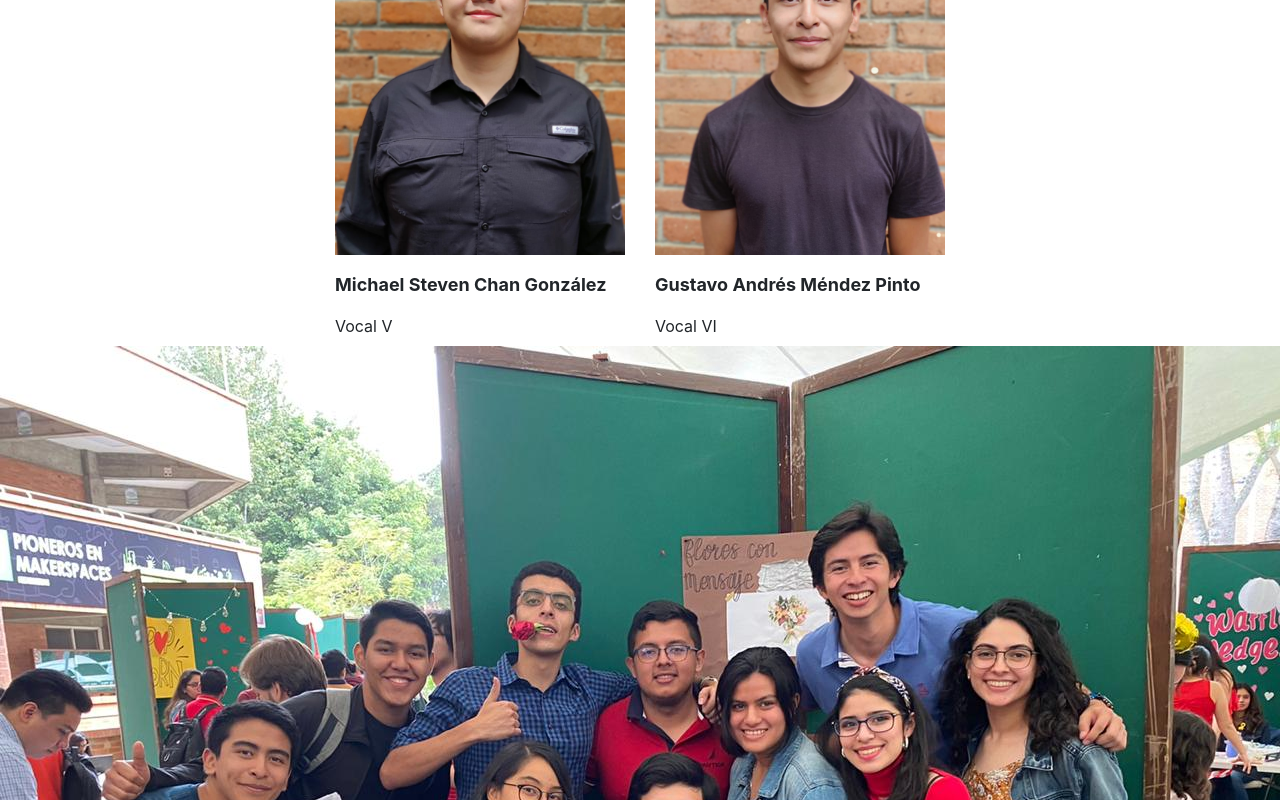
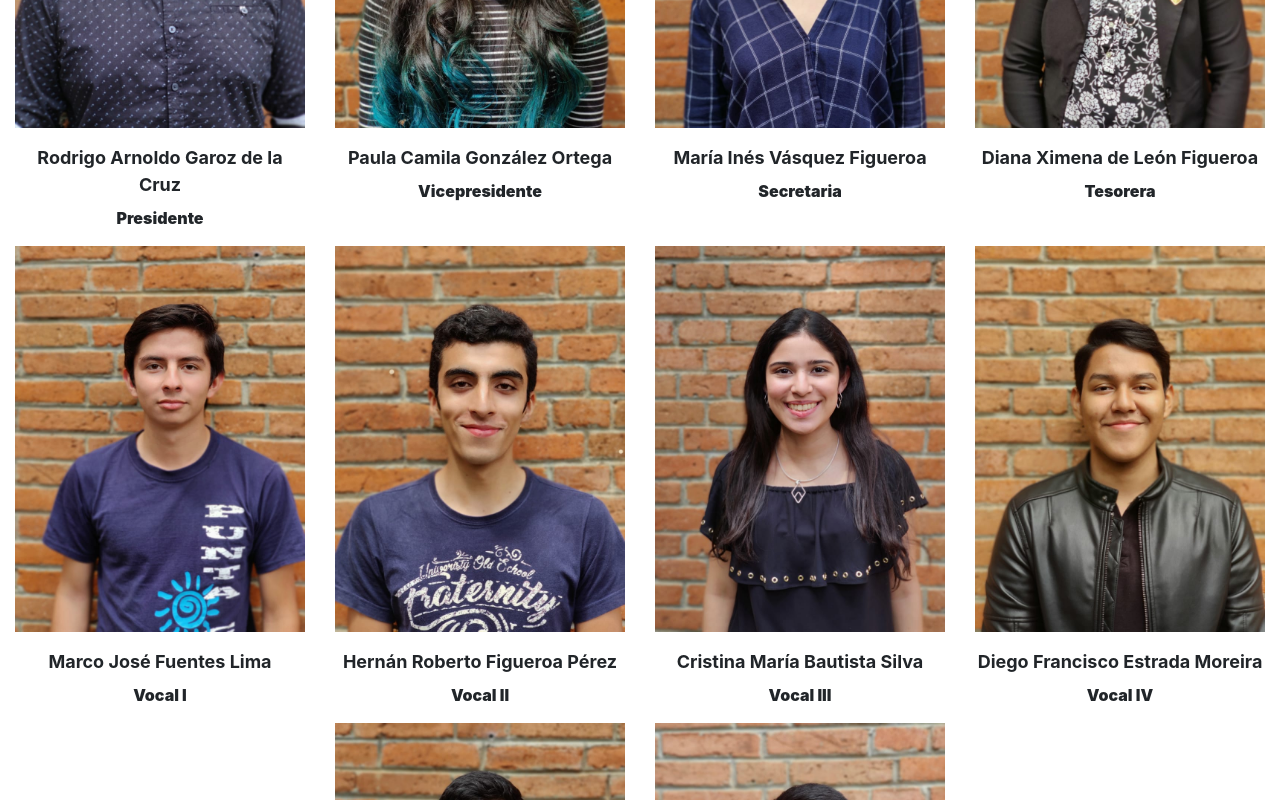
Before and after one commit to aeccuvg2020/aeccuvg2020.github.io, a React (Create React App) app in the folder aecc/: page / in a window 1280 px wide. Shown: the part 1300-2100 px from the top of the page. Built offline with nearby package versions, Linux system fonts and the light colour scheme.

Commit message:
correcciones en carousel y team section

```diff
--- a/aecc/src/App.js
+++ b/aecc/src/App.js
@@ -9,8 +9,8 @@ class App extends Component {
     return (
       <div className="App">
         <Header resumeData={resumeData}/>
+        <Carousel/>
         <Team/>
-        <Carousel/>
       </div>
     );
   }
--- a/aecc/src/components/Carousel/index.js
+++ b/aecc/src/components/Carousel/index.js
@@ -7,7 +7,7 @@ export default class Home extends Component {
     return (
       <section>
           <div className="carouselBackground">
-                <Carousel interval={2000} keyboard={false} slide={false} fade={false}>
+                <Carousel interval={1500} keyboard={false} slide={false} fade={false}>
                     <Carousel.Item className="carouselBackgroundItem">
                         <img
                             className="d-block w-100"
--- a/aecc/src/components/Carousel/styles.css
+++ b/aecc/src/components/Carousel/styles.css
@@ -1,7 +1,7 @@
 .carouselBackground {
-    height: 100vh;
+    height: 100%;
     width: 100%;
-    position: absolute !important;
+    /*position: absolute !important;*/
 }
 
 .carouselBackgroundItem{
--- a/aecc/src/components/Team/index.js
+++ b/aecc/src/components/Team/index.js
@@ -14,30 +14,30 @@ export default class Team extends Component {
                 <div className = "row d-flex justify-content-center flex-wrap">
                     <div className = "col-md-3  col-sm">
                         <img src={"images/team/Garoz.jpg"} className="img-fluid" alt="Presidente"/>
-                        <div style={{display: 'flex', flexDirection:"column"}}>
+                        <div style={{display: 'flex', flexDirection:"column", textAlign: 'center'}}>
                             <label className="lblName">Rodrigo Arnoldo Garoz de la Cruz</label>
-                            <label>Presidente</label>
+                            <label className="lbl">Presidente</label>
                         </div>
                     </div>
                     <div className = "col-md-3  col-sm">
                         <img src={"images/team/Camila.jpg"} className="img-fluid" alt="Vicepresidente"/>
-                        <div style={{display: 'flex', flexDirection:"column"}}>
+                        <div style={{display: 'flex', flexDirection:"column", textAlign: 'center'}}>
                             <label className="lblName">Paula Camila González Ortega</label>
-                            <label>Vicepresidente</label>
+                            <label className="lbl">Vicepresidente</label>
                         </div>
                     </div>
                     <div className = "col-md-3  col-sm">
                         <img src={"images/team/MariaInes.jpg"} className="img-fluid" alt="Secretaria"/>
-                        <div style={{display: 'flex', flexDirection:"column"}}>
+                        <div style={{display: 'flex', flexDirection:"column", textAlign: 'center'}}>
                             <label className="lblName">María Inés Vásquez Figueroa</label>
-                            <label>Secretaria</label>
+                            <label className="lbl">Secretaria</label>
                         </div>
                     </div>
                     <div className = "col-md-3  col-sm">
                         <img src={"images/team/Diana.jpg"} className="img-fluid" alt="Tesorera"/>
-                        <div style={{display: 'flex', flexDirection:"column"}}>
+                        <div style={{display: 'flex', flexDirection:"column", textAlign: 'center'}}>
                             <label className="lblName">Diana Ximena de León Figueroa</label>
-                            <label>Tesorera</label>
+                            <label className="lbl">Tesorera</label>
                         </div>
                     </div>
                 </div>
@@ -46,30 +46,30 @@ export default class Team extends Component {
                 <div className = "row d-flex justify-content-center flex-wrap ">
                     <div className = "col-md-3  col-sm">
                         <img src={"images/team/Marco.jpg"} className="img-fluid" alt="Vocal I"/>
-                        <div style={{display: 'flex', flexDirection:"column"}}>
+                        <div style={{display: 'flex', flexDirection:"column", textAlign: 'center'}}>
                             <label className="lblName">Marco José Fuentes Lima</label>
-                            <label>Vocal I</label>
+                            <label className="lbl">Vocal I</label>
                         </div>
                     </div>
                     <div className = "col-md-3  col-sm">
                         <img src={"images/team/Roberto.jpg"} className="img-fluid" alt="Vocal II"/>
-                        <div style={{display: 'flex', flexDirection:"column"}}>
+                        <div style={{display: 'flex', flexDirection:"column", textAlign: 'center'}}>
                             <label className="lblName">Hernán Roberto Figueroa Pérez</label>
-                            <label>Vocal II</label>
+                            <label className="lbl">Vocal II</label>
                         </div>
                     </div>
                     <div className = "col-md-3  col-sm">
                         <img src={"images/team/Cristina.jpg"} className="img-fluid" alt="Vocal III"/>
-                        <div style={{display: 'flex', flexDirection:"column"}}>
+                        <div style={{display: 'flex', flexDirection:"column", textAlign: 'center'}}>
                             <label className="lblName">Cristina María Bautista Silva</label>
-                            <label>Vocal III</label>
+                            <label className="lbl">Vocal III</label>
                         </div>
                     </div>
                     <div className = "col-md-3  col-sm">
                         <img src={"images/team/Diego.jpg"} className="img-fluid" alt="Vocal IV"/>
-                        <div style={{display: 'flex', flexDirection:"column"}}>
+                        <div style={{display: 'flex', flexDirection:"column", textAlign: 'center'}}>
                             <label className="lblName">Diego Francisco Estrada Moreira</label>
-                            <label>Vocal IV</label>
+                            <label className="lbl">Vocal IV</label>
                         </div>
                     </div>
                 </div>
@@ -78,16 +78,16 @@ export default class Team extends Component {
                 <div className = "row d-flex justify-content-center flex-wrap ">
                     <div className = "col-md-3  col-sm">
                         <img src={"images/team/Chan.jpg"} className="img-fluid" alt="Vocal V"/>
-                        <div style={{display: 'flex', flexDirection:"column"}}>
+                        <div style={{display: 'flex', flexDirection:"column", textAlign: 'center'}}>
                             <label className="lblName">Michael Steven Chan González</label>
-                            <label>Vocal V</label>
+                            <label className="lbl">Vocal V</label>
                         </div>
                     </div>
                     <div className = "col-md-3  col-sm">
                         <img src={"images/team/Gus.jpg"} className="img-fluid" alt="Vocal VI"/>
-                        <div style={{display: 'flex', flexDirection:"column"}}>
+                        <div style={{display: 'flex', flexDirection:"column", textAlign: 'center'}}>
                             <label className="lblName">Gustavo Andrés Méndez Pinto</label>
-                            <label>Vocal VI</label>
+                            <label className="lbl">Vocal VI</label>
                         </div>
                     </div>
                 </div>
--- a/aecc/src/components/Team/styles.css
+++ b/aecc/src/components/Team/styles.css
@@ -8,17 +8,19 @@
 
 .lblName {
     margin-top: 1rem;
-    margin-bottom: 1rem;
+    /*margin-bottom: 1rem;*/
     font-size: large;
     font-weight: bold;
 }
 
-.socialMedia-icons {
-    color: black;
-}
-
-.socialMedia-icons:hover {
-    color: #008f2e;
+.lbl {
+    /*
+    font-size: large;
+    font-weight: bold;
+    margin-top: 0.05rem;
+    */
+    font-weight: 900;
+    margin-bottom: 1rem;
 }
 
 .left {
```
Also changed, not shown: 1 other file (tests, documents, lock files or other folders).
